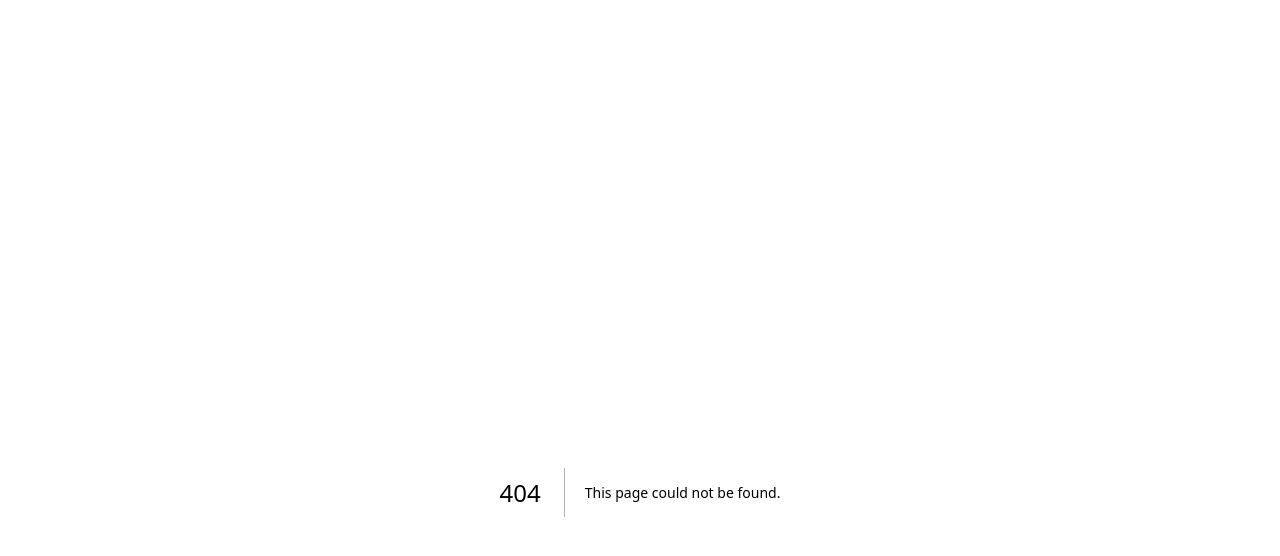
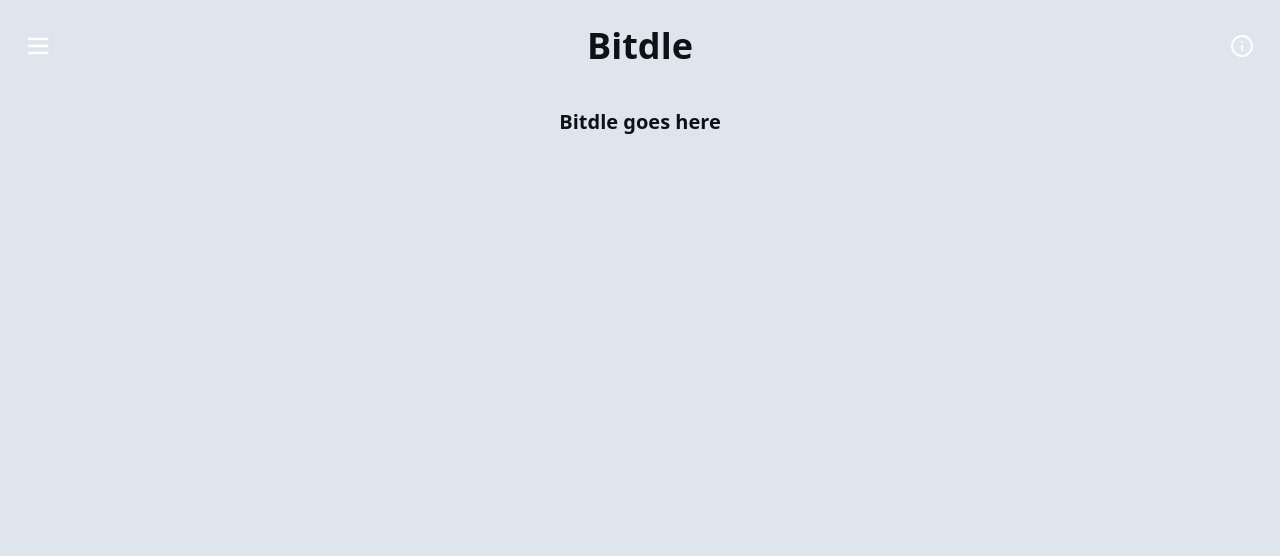
Before and after one commit to joshuakitong/cryptoguessr, a Next.js app: page /bitdle in a window 1280 px wide. Before the commit this address had no page. Shown: the top 556 px of the page. Built offline with nearby package versions, Linux system fonts and the light colour scheme.

Commit message:
refactor: change game name from bitcoin predict to bitdle

```diff
--- a/src/app/bitcoinpredict/page.jsx
+++ /dev/null
@@ -1,7 +0,0 @@
-export default function BitcoinPredictPage() {
-  return (
-    <div className="flex justify-center">
-      <span className="text-xl font-bold mt-4">Bitcoin Predict goes here</span>
-    </div>
-  );
-}
--- /dev/null
+++ b/src/app/bitdle/page.jsx
@@ -0,0 +1,7 @@
+export default function BitdlePage() {
+  return (
+    <div className="flex justify-center">
+      <span className="text-xl font-bold mt-4">Bitdle goes here</span>
+    </div>
+  );
+}
--- a/src/app/components/NavBar.jsx
+++ b/src/app/components/NavBar.jsx
@@ -4,7 +4,7 @@ import { usePathname } from "next/navigation";
 import Link from "next/link";
 import { Menu, X, Info } from "lucide-react";
 import GameInfoModal from "@/app/components/GameInfoModal";
-import { coinGuessrGameInfo, bitcoinPredictGameInfo, gainOverGameInfo } from "@/app/data/gameInfo";
+import { coinGuessrGameInfo, bitdleGameInfo, gainOverGameInfo } from "@/app/data/gameInfo";
 
 export default function Navbar() {
   const [open, setOpen] = useState(false);
@@ -13,7 +13,7 @@ export default function Navbar() {
   const pathname = usePathname();
 
   const isHomePage = pathname === "/";
-  const isGamePage = ["/coinguessr", "/bitcoinpredict", "/gainover"].includes(pathname);
+  const isGamePage = ["/coinguessr", "/bitdle", "/gainover"].includes(pathname);
   const showLoginButton = isHomePage;
 
   function getPageTitle(pathname) {
@@ -22,8 +22,8 @@ export default function Navbar() {
         return "";
       case "/coinguessr":
         return "CoinGuessr";
-      case "/bitcoinpredict":
-        return "Bitcoin Predict";
+      case "/bitdle":
+        return "Bitdle";
       case "/gainover":
         return "Gain Over";
       default:
@@ -35,8 +35,8 @@ export default function Navbar() {
   switch (pathname) {
     case "/coinguessr":
       return coinGuessrGameInfo;
-    case "/bitcoinpredict":
-      return bitcoinPredictGameInfo;
+    case "/bitdle":
+      return bitdleGameInfo;
     case "/gainover":
       return gainOverGameInfo;
     default:
@@ -153,10 +153,10 @@ export default function Navbar() {
             </Link>
             <Link
               className="text-semibold text-lg p-2 border-1 border-white rounded-md hover:text-[#f7931a] hover:border-[#f7931a] hover:scale-105 transition-all"
-              href="/bitcoinpredict"
+              href="/bitdle"
               onClick={() => setOpen(false)}
             >
-              Bitcoin Predict
+              Bitdle
             </Link>
             <Link
               className="text-semibold text-lg p-2 border-1 border-white rounded-md hover:text-[#f7931a] hover:border-[#f7931a] hover:scale-105 transition-all"
--- a/src/app/data/gameInfo.js
+++ b/src/app/data/gameInfo.js
@@ -12,14 +12,14 @@ Bonus:
 - Complete all 10 coins to earn a bonus: +100 points for each remaining life.
 `;
 
-export const bitcoinPredictGameInfo = `
-Predict whether the price of Bitcoin will go up or down in the next 30 seconds.
+export const bitdleGameInfo = `
+Predict whether the next 1-minute Bitcoin candle will go up or down.
 
 Mechanics:
-- Start with 5 lives.
-- Each correct prediction earns +50 points.
+- Start with 3 lives.
+- Each correct prediction earns +100 points.
 - Wrong predictions don’t cost points, but don’t gain you any either.
-- Game ends when you lose all lives or get 20 correct predictions.
+- Game ends when you lose all lives or get 10 correct predictions.
 
 Bonus:
 - Get 20 correct predictions to earn a bonus: +100 points for each remaining life.
--- a/src/app/page.js
+++ b/src/app/page.js
@@ -2,7 +2,7 @@ import Link from "next/link";
 
 const games = [
   { title: "CoinGuessr", href: "/coinguessr" },
-  { title: "Bitcoin Predict", href: "/bitcoinpredict" },
+  { title: "Bitdle", href: "/bitdle" },
   { title: "Gain Over", href: "/gainover" },
 ];
 
```
